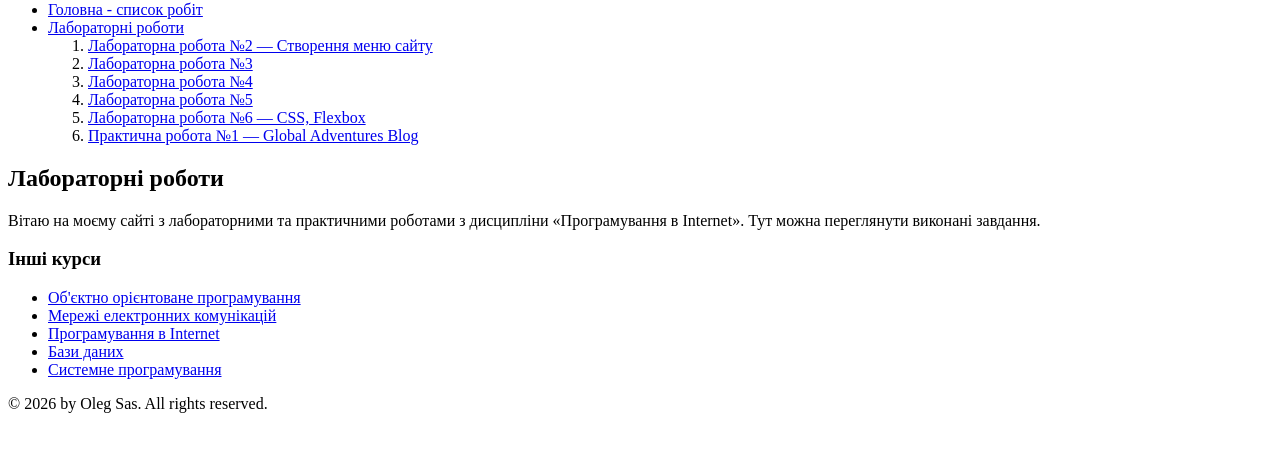
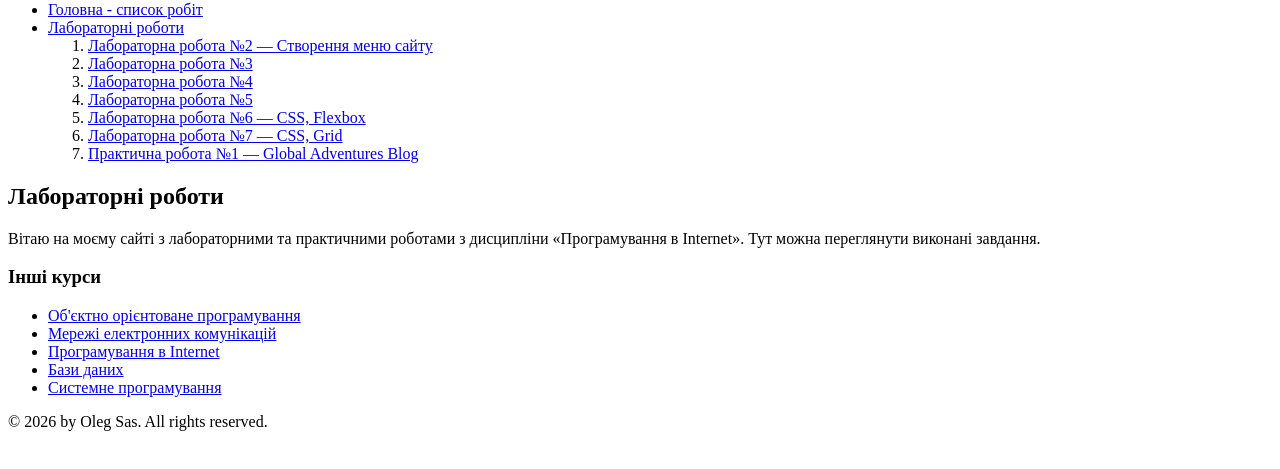
Before and after one commit to osas2023-cmd/sas, a plain HTML site: page lab2/index.html in a window 1280 px wide. Shown: the part 79-548 px from the top of the page. Drawn offline with Linux system fonts and the light colour scheme.

Commit message:
Add lab7 link to lab2

```diff
--- a/lab2/index.html
+++ b/lab2/index.html
@@ -51,7 +51,10 @@
                                 Лабораторна робота №6 — CSS, Flexbox
                             </a>
                         </li>
-
+                        <li>
+                            <a href="../lab7/index.html">
+                                Лабораторна робота №7 — CSS, Grid
+                            </a>
                         <li>
                             <a href="../praktichna1/index.html">
                                 Практична робота №1 — Global Adventures Blog
```
Also changed, not shown: 1 other file.
